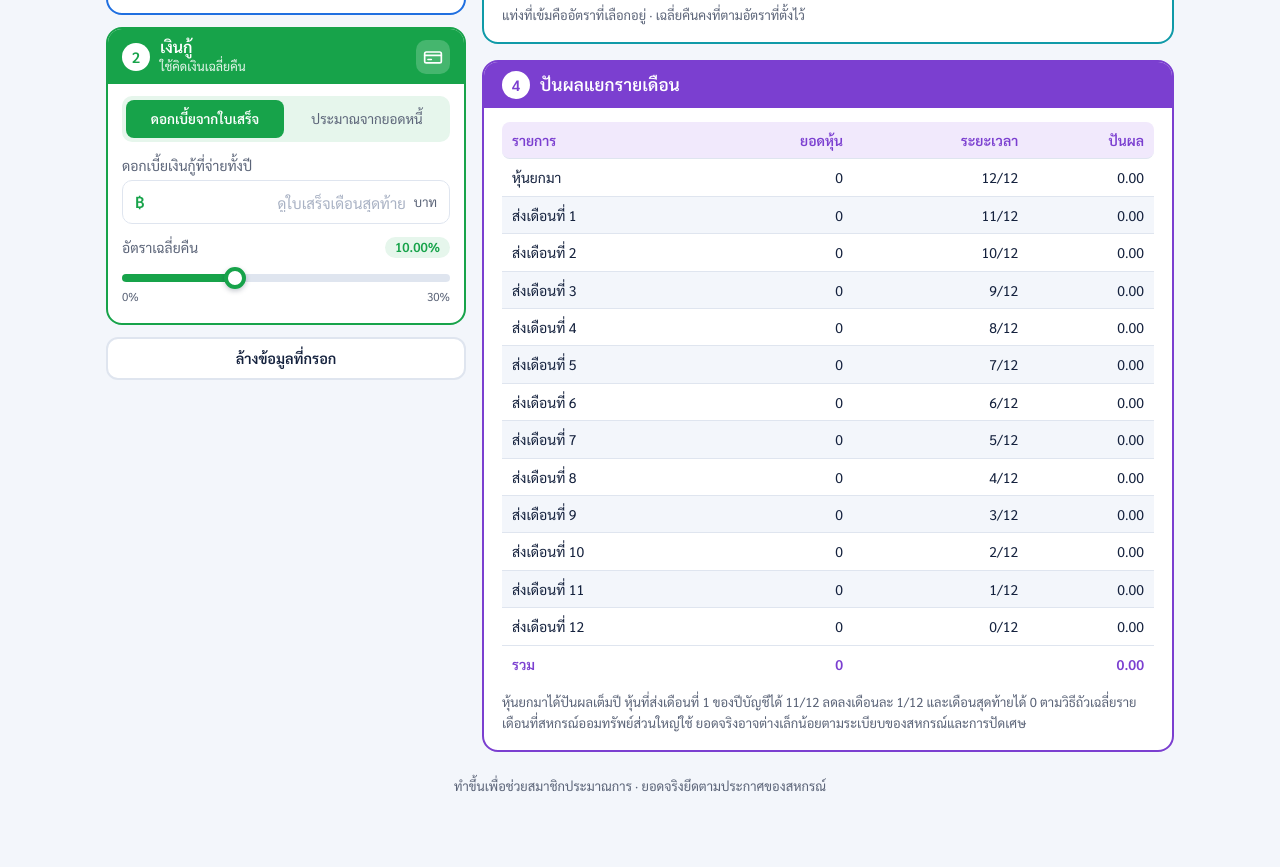
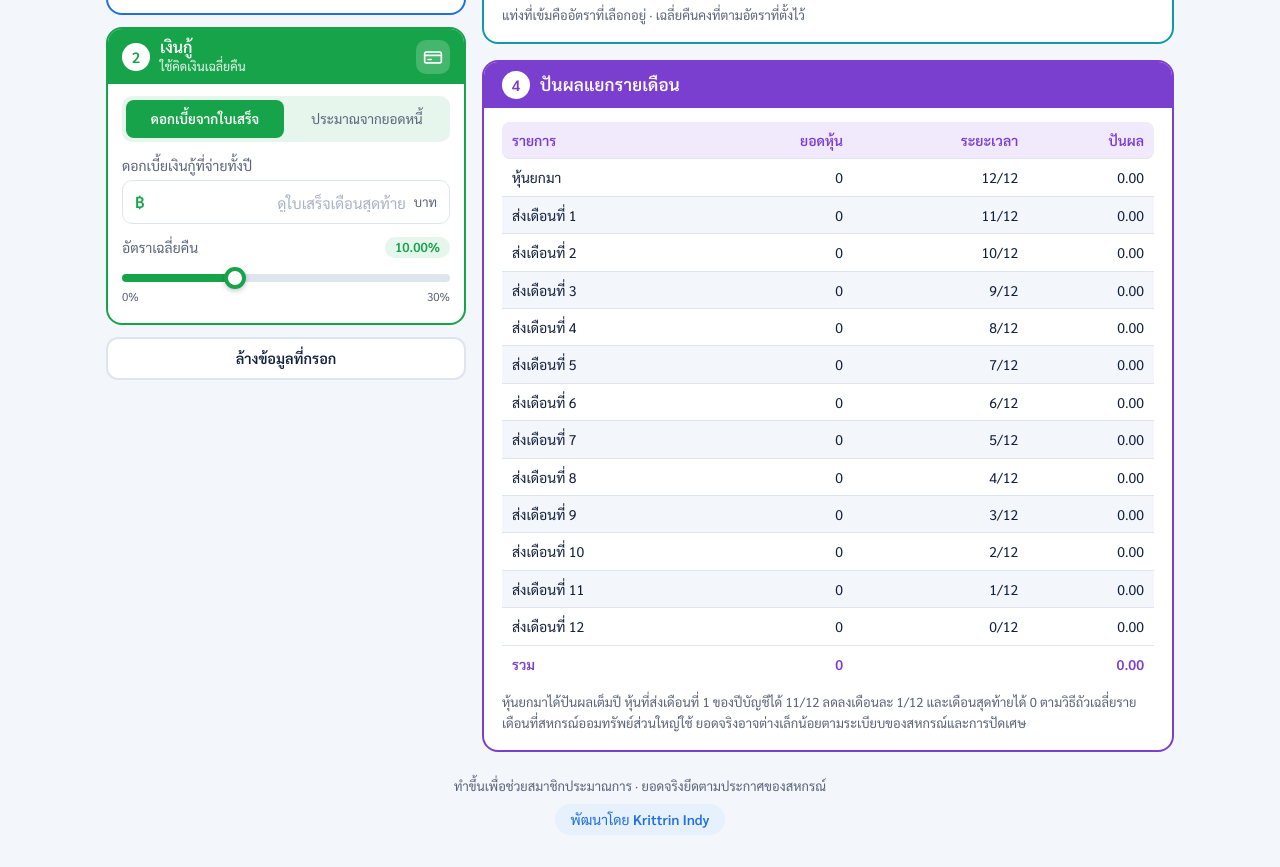
Before and after one commit to trinnawat2565-commits/dashboard, a plain HTML site: page coop-dividend/index.html in a window 1280 px wide. Shown: the part 735-1602 px from the top of the page. Drawn offline with nearby package versions, Linux system fonts and the light colour scheme.

Commit message:
Coop dividend calculator: add developer credit
Co-Authored-By: Claude Opus 5.5 <noreply@anthropic.com>
Claude-Session: https://claude.ai/code/session_01MbzrPJ5SgPBs2TQHF533M7

```diff
--- a/coop-dividend/index.html
+++ b/coop-dividend/index.html
@@ -76,11 +76,12 @@ tfoot td{font-weight:600;color:var(--purple);border-bottom:none}
 .note{font-size:13px;color:var(--mut);margin:10px 0 0}
 .btn{width:100%;border:2px solid var(--line);background:var(--card);color:var(--navy);border-radius:12px;padding:8px 14px;font:inherit;font-size:14.5px;font-weight:600;cursor:pointer}
 .btn:hover{border-color:var(--navy)}
+.dev{display:inline-block;margin-top:8px;padding:4px 16px;border-radius:999px;background:var(--blue2);color:var(--blue);font-size:14px}.dev b{font-weight:600}
 .foot{text-align:center;font-size:13px;color:var(--mut);margin-top:24px}
 </style>
 </head>
 <body>
-<header class="hero"><div class="in"><span class="badge">เครื่องคำนวณสำหรับสมาชิก</span><h1>คำนวณ<span>ปันผล-เฉลี่ยคืน</span></h1><div class="pill">สอ.สธ.กาฬสินธุ์ · ฉบับคร่าว ๆ</div><p class="sub">สหกรณ์ออมทรัพย์สาธารณสุขกาฬสินธุ์ จำกัด · ใส่อัตราตามมติประชุมใหญ่ของปีนั้น ผลลัพธ์เป็นค่าประมาณ<br>เครื่องมือช่วยคำนวณส่วนบุคคล ไม่ใช่ระบบทางการของสหกรณ์ ยอดจริงให้ยึดตามประกาศของสหกรณ์</p></div></header>
+<header class="hero"><div class="in"><span class="badge">เครื่องคำนวณสำหรับสมาชิก · พัฒนาโดย Krittrin Indy</span><h1>คำนวณ<span>ปันผล-เฉลี่ยคืน</span></h1><div class="pill">สอ.สธ.กาฬสินธุ์ · ฉบับคร่าว ๆ</div><p class="sub">สหกรณ์ออมทรัพย์สาธารณสุขกาฬสินธุ์ จำกัด · ใส่อัตราตามมติประชุมใหญ่ของปีนั้น ผลลัพธ์เป็นค่าประมาณ<br>เครื่องมือช่วยคำนวณส่วนบุคคล ไม่ใช่ระบบทางการของสหกรณ์ ยอดจริงให้ยึดตามประกาศของสหกรณ์</p></div></header>
 <div class="wrap">
 <div class="grid main">
 <aside class="panel">
@@ -131,7 +132,7 @@ tfoot td{font-weight:600;color:var(--purple);border-bottom:none}
 </div>
 </div>
 </div>
-<p class="foot">ทำขึ้นเพื่อช่วยสมาชิกประมาณการ · ยอดจริงยึดตามประกาศของสหกรณ์</p>
+<p class="foot">ทำขึ้นเพื่อช่วยสมาชิกประมาณการ · ยอดจริงยึดตามประกาศของสหกรณ์<br><span class="dev">พัฒนาโดย <b>Krittrin Indy</b></span></p>
 </div>
 
 <script>
```
